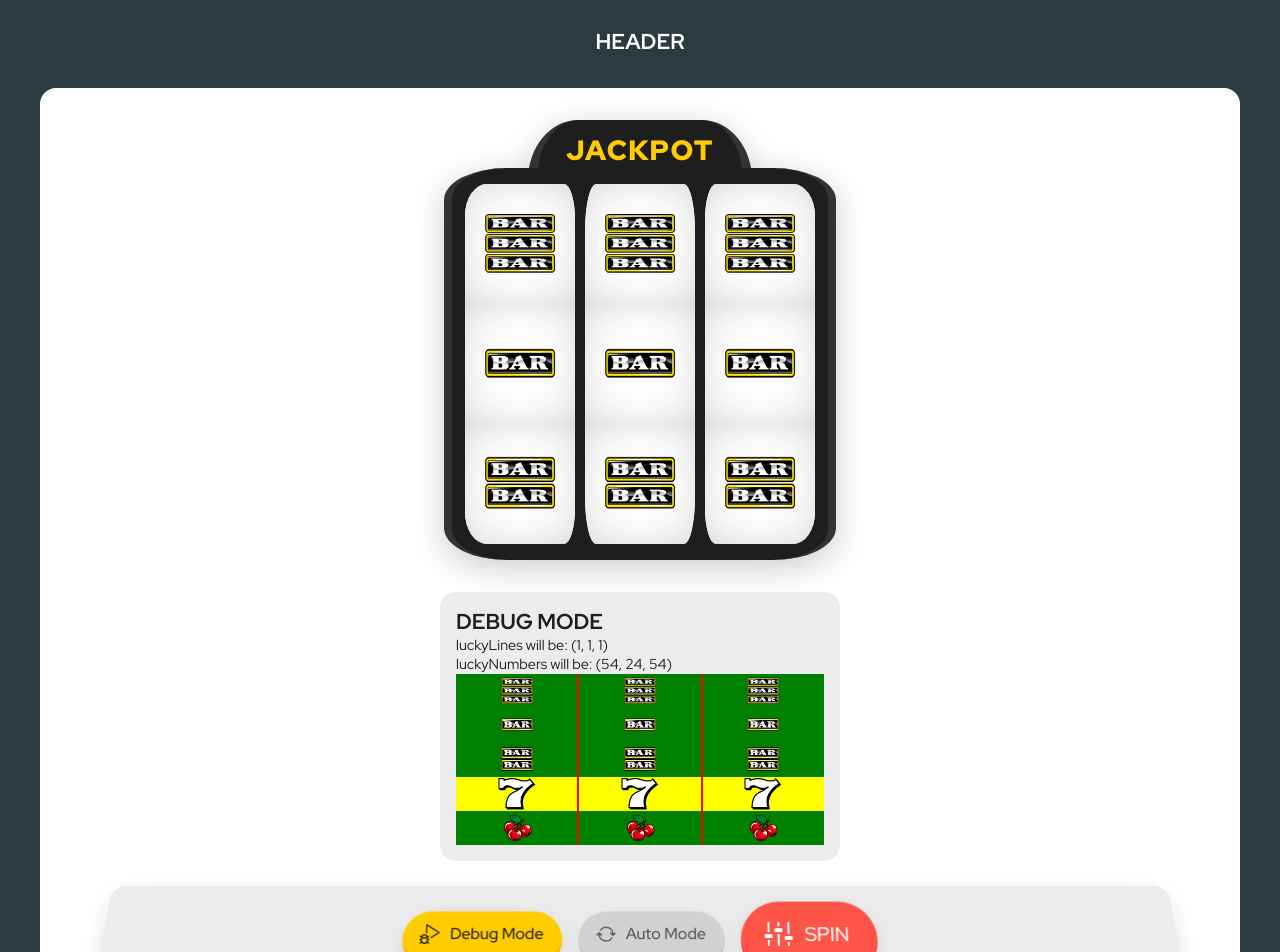
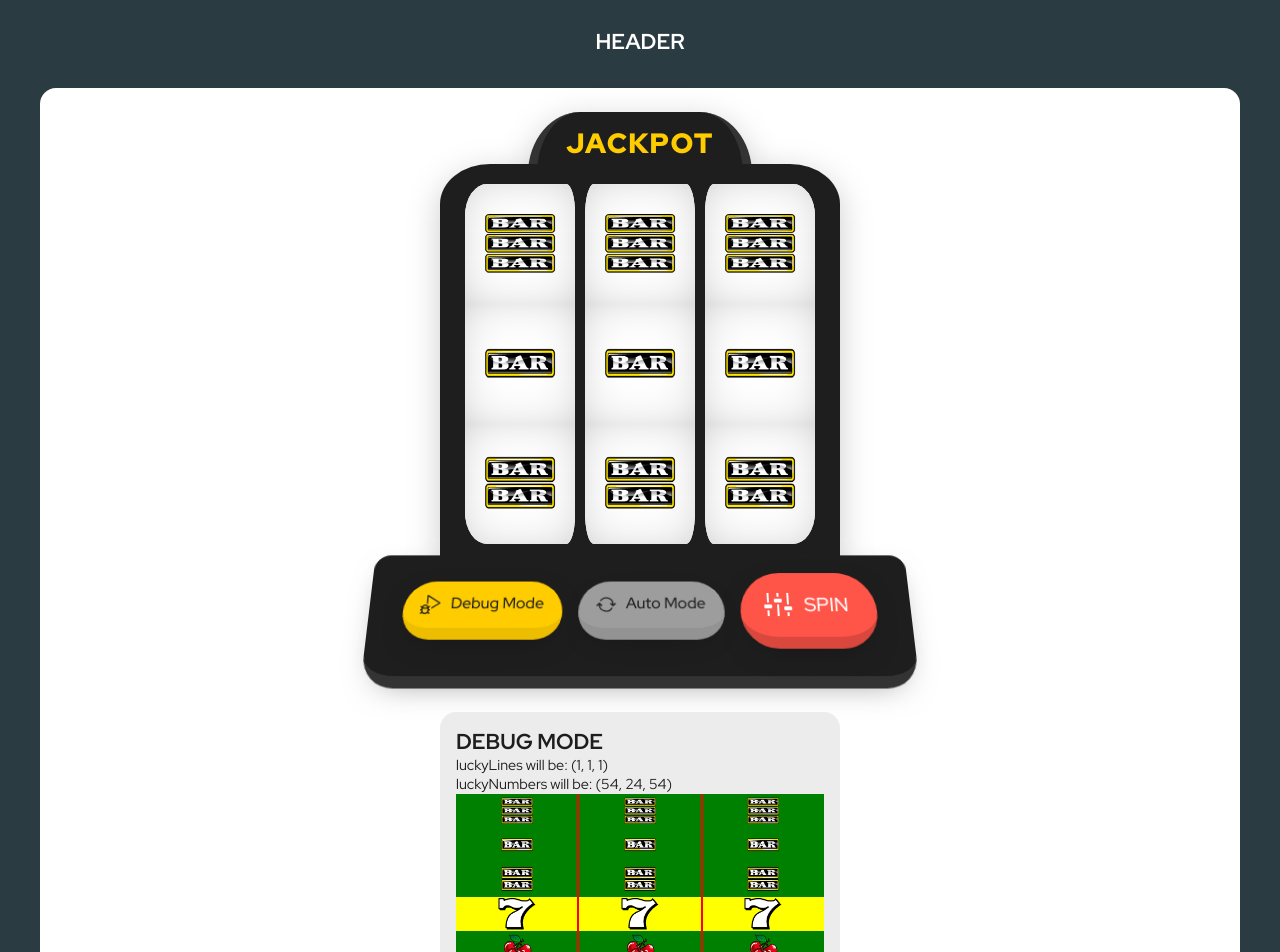
Before and after one commit to furcan/SlotMachine, a React (Create React App) app: page / in a window 1280 px wide. Shown: the top 952 px of the page. Built offline with nearby package versions, Linux system fonts and the light colour scheme.

Commit message:
Game: design changes.

```diff
--- a/src/presentation/components/game/partials/machine-button-auto/MachineButtonAuto.scss
+++ b/src/presentation/components/game/partials/machine-button-auto/MachineButtonAuto.scss
@@ -3,7 +3,7 @@
 .machine__buttons {
   &__button {
     &--auto {
-      order: 3;
+      order: 2;
 
       @include media_up($breakpoint_mobile) {
         order: 2;
--- a/src/presentation/components/game/partials/machine-button-debug/MachineButtonDebug.scss
+++ b/src/presentation/components/game/partials/machine-button-debug/MachineButtonDebug.scss
@@ -3,7 +3,7 @@
 .machine__buttons {
   &__button {
     &--debug {
-      order: 2;
+      order: 3;
 
       @include media_up($breakpoint_mobile) {
         order: 1;
--- a/src/presentation/components/game/partials/machine-button-spin/MachineButtonSpin.scss
+++ b/src/presentation/components/game/partials/machine-button-spin/MachineButtonSpin.scss
@@ -8,7 +8,7 @@
       background: $color_theme_red !important;
       padding: 1.25rem 1.75rem 1.3rem !important;
       border-color: $color_theme_red_dark !important;
-      border-radius: 3rem !important;
+      border-radius: 3rem 3rem 2.75rem 2.75rem !important;
       font-size: 1.25rem !important;
 
       @include media_up($breakpoint_mobile) {
--- a/src/presentation/components/game/partials/machine-reel/MachineReel.scss
+++ b/src/presentation/components/game/partials/machine-reel/MachineReel.scss
@@ -19,18 +19,18 @@
 
     &--left {
       border-radius: 20%/2rem;
-      border-top-right-radius: 10%;
-      border-bottom-right-radius: 10%;
+      border-top-right-radius: 8%;
+      border-bottom-right-radius: 8%;
     }
 
     &--center {
-      border-radius: 10%/3rem;
+      border-radius: 8%/2rem;
     }
 
     &--right {
       border-radius: 20%/2rem;
-      border-top-left-radius: 10%;
-      border-bottom-left-radius: 10%;
+      border-top-left-radius: 8%;
+      border-bottom-left-radius: 8%;
     }
 
     &__symbol {
--- a/src/presentation/components/game/partials/machine/Machine.scss
+++ b/src/presentation/components/game/partials/machine/Machine.scss
@@ -11,13 +11,14 @@
 
   &__reels {
     position: relative;
+    z-index: 1;
     width: 100%;
     max-width: $size_symbol_mobile * $count_reels;
     display: flex;
     flex-wrap: wrap;
     align-items: flex-start;
     justify-content: center;
-    margin: 4rem auto 3rem;
+    margin: 4rem auto 0.5rem;
     filter: drop-shadow(0 0.5rem 1rem rgba($color_black, 0.2));
 
     @include media_up($breakpoint_tablet) {
@@ -31,11 +32,20 @@
       left: -1rem;
       top: -1rem;
       width: calc(100% + 2rem);
-      height: calc(100% + 2rem);
+      height: calc(100% + 3rem);
       background: $color_dark;
-      border-radius: 16%/2rem;
-      border-left: 0.5rem solid $color_gray_dark;
-      border-right: 0.5rem solid $color_gray_dark;
+      border-radius: 12.5%/2.5rem;
+      border-bottom-left-radius: 2rem;
+      border-bottom-right-radius: 2rem;
+
+      @include media_up($breakpoint_tablet) {
+        left: -1.25rem;
+        top: -1.25rem;
+        width: calc(100% + 2.5rem);
+        height: calc(100% + 2.5rem);
+        border-bottom-left-radius: 0;
+        border-bottom-right-radius: 0;
+      }
     }
 
     &__title {
@@ -47,7 +57,7 @@
       top: -4rem;
       width: 100%;
       max-width: 14rem;
-      padding: 0.75rem 1.6rem;
+      padding: 0.8rem 1.6rem;
       border-radius: 24%/4rem;
       border-bottom-left-radius: 0;
       border-bottom-right-radius: 0;
@@ -59,31 +69,34 @@
       letter-spacing: 0.1rem;
       border-left: 0.6rem solid $color_gray_dark;
       border-right: 0.6rem solid $color_gray_dark;
+
+      @include media_up($breakpoint_tablet) {
+        top: -4.5rem;
+      }
     }
   }
 
-  &__debug {
+  &__buttons {
+    position: relative;
+    z-index: 2;
     width: 100%;
+    max-width: 34rem;
     margin: 0 auto 1.5rem;
     display: flex;
     flex-wrap: wrap;
     align-items: center;
     justify-content: center;
-  }
-
-  &__buttons {
-    width: 100%;
-    margin: 0 auto 1.5rem;
-    display: flex;
-    flex-wrap: wrap;
-    align-items: center;
-    justify-content: center;
-    transform: perspective(30rem) rotateX(5deg);
-    background: $color_theme_light;
+    background: $color_dark;
     padding: 0.5rem 0.75rem 1rem;
     border-radius: 1rem 1rem 2rem 2rem;
-    border-bottom: 0.75rem solid rgba($color_black, 0.2);
+    border-bottom: 0.75rem solid $color_gray_dark;
     box-shadow: $box_shadow_bottom_50;
+    transform: perspective(30rem) rotateX(6deg);
+
+    @include media_up($breakpoint_tablet) {
+      transform: perspective(30rem) rotateX(12deg);
+      min-height: 8.5rem;
+    }
 
     &__button {
       transition: $transition_base;
@@ -99,15 +112,23 @@
       font-size: 1rem;
       font-weight: 500;
       box-shadow: $box_shadow_bottom_50;
-      border-radius: 2rem;
+      border-radius: 2rem 2rem 1.75rem 1.75rem;
       border-bottom: 0.7rem solid $color_theme_yellow_dark;
+
+      @include media_up($breakpoint_tablet) {
+        border-bottom-width: 0.8rem;
+      }
 
       &:not(:disabled):hover {
         transform: translateY(0.05rem);
       }
 
       &:not(:disabled):active {
-        transform: translateY(0.4rem);
+        transform: translateY(0.2rem);
+
+        @include media_up($breakpoint_tablet) {
+          border-bottom-width: 0.4rem;
+        }
       }
 
       &--disabled {
@@ -126,4 +147,15 @@
       }
     }
   }
+
+  &__debug {
+    position: relative;
+    z-index: 3;
+    width: 100%;
+    margin: 0 auto 1.5rem;
+    display: flex;
+    flex-wrap: wrap;
+    align-items: center;
+    justify-content: center;
+  }
 }
--- a/src/presentation/components/game/partials/machine/Machine.tsx
+++ b/src/presentation/components/game/partials/machine/Machine.tsx
@@ -63,12 +63,6 @@ function Machine(): JSX.Element { // TODO:
         />
       </div>
 
-      {stateDebugMode.isActive &&
-        <div className="machine__debug">
-          <MachineDebug classNamePrefix={'machine__debug'} />
-        </div>
-      }
-
       <div className="machine__buttons">
         <MachineButtonDebug
           classNamePrefix={'machine__buttons'}
@@ -86,6 +80,12 @@ function Machine(): JSX.Element { // TODO:
           refsSymbolsRight={refsSymbolsRight}
         />
       </div>
+
+      {stateDebugMode.isActive &&
+        <div className="machine__debug">
+          <MachineDebug classNamePrefix={'machine__debug'} />
+        </div>
+      }
     </div>
   );
 }
--- a/src/presentation/components/layout/Layout.scss
+++ b/src/presentation/components/layout/Layout.scss
@@ -38,11 +38,7 @@
     justify-content: center;
 
     @include media_up($breakpoint_tablet) {
-      padding: 2rem 3rem;
-    }
-
-    @include media_up($breakpoint_minibook) {
-      padding: 2rem 4rem;
+      padding: 2rem;
     }
   }
 }
```
